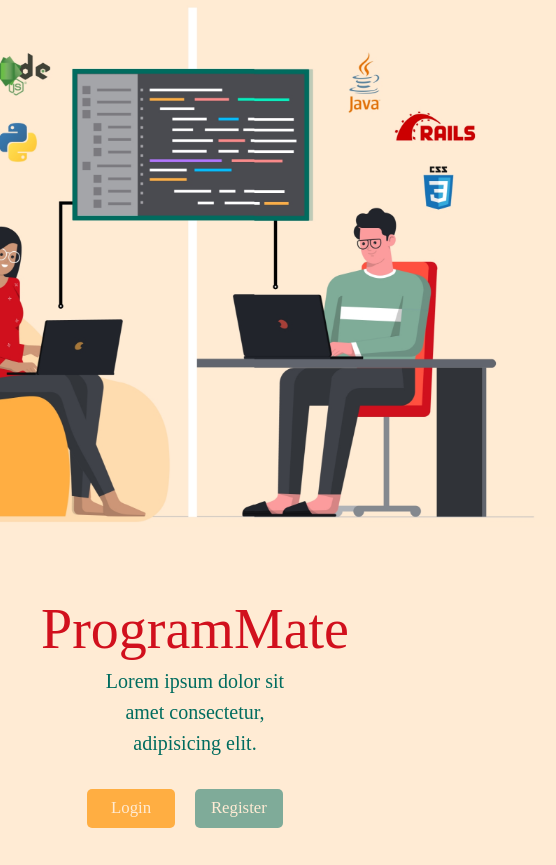
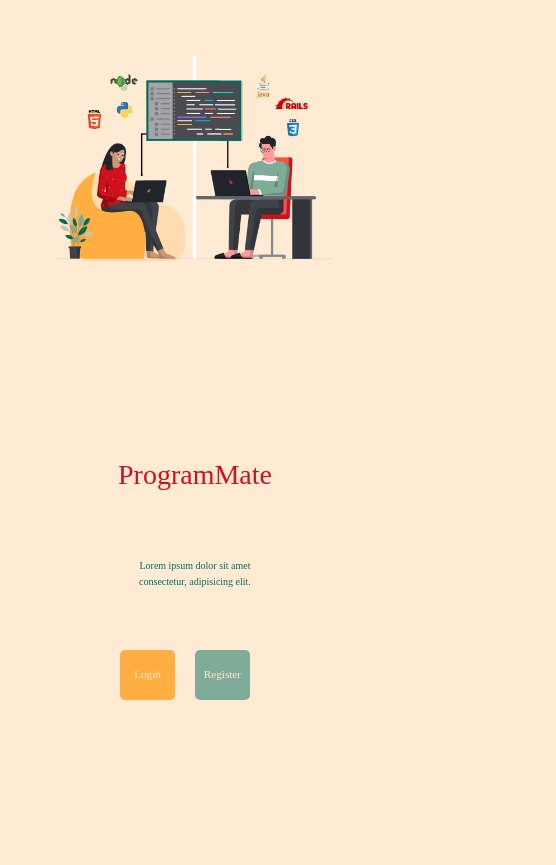
Before and after one commit to arycmn/Kenziehub, a React (Create React App) app: page / in a window 390 px wide. Shown: the whole page, 556 px wide, since content can reach past the window. After the commit the page ends 844 px from the top, so only its background shows below. Built offline with nearby package versions, Linux system fonts and the light colour scheme; no server answers; a web font is replaced by a local one.

Commit message:
responsive home page

```diff
--- a/src/pages/home/style.js
+++ b/src/pages/home/style.js
@@ -19,6 +19,16 @@ export const Container = styled.div`
 export const Logo = styled.img`
   width: 722.5px;
   height: 527px;
+
+  @media (max-width: 1024px) {
+    width: 578px;
+    height: 421px;
+  }
+
+  @media (max-width: 425px) {
+    width: 289px;
+    height: 210px;
+  }
 `;
 
 export const Menu = styled.div`
@@ -27,6 +37,13 @@ export const Menu = styled.div`
   flex-direction: column;
   justify-content: center;
   align-items: center;
+
+  @media (max-width: 768px) {
+    height: 40%;
+  }
+  @media (max-width: 425px) {
+    height: 50%;
+  }
 `;
 
 export const Content = styled.div`
@@ -52,6 +69,13 @@ export const Title = styled.div`
   :hover {
     transform: scale(1.2);
   }
+
+  @media (max-width: 768px) {
+    font-size: 3em;
+  }
+  @media (max-width: 425px) {
+    font-size: 2em;
+  }
 `;
 
 export const Phrase = styled.div`
@@ -63,6 +87,15 @@ export const Phrase = styled.div`
   height: 35%;
   display: flex;
   align-items: center;
+  justify-content: center;
+
+  @media (max-width: 768px) {
+    height: 60%;
+  }
+
+  @media (max-width: 425px) {
+    font-size: 10px;
+  }
 `;
 
 export const ButtonsPlace = styled.div`
@@ -70,7 +103,11 @@ export const ButtonsPlace = styled.div`
   align-items: center;
   justify-content: center;
   height: 50%;
-  width: 100%;
+  width: 75%;
+
+  @media (max-width: 768px) {
+    align-items: flex-start;
+  }
 `;
 
 export const Login = styled.button`
@@ -91,6 +128,9 @@ export const Login = styled.button`
 
     transform: scale(1.1);
   }
+  @media (max-width: 768px) {
+    font-size: 0.8em;
+  }
 `;
 
 export const Register = styled(Login)`
```
